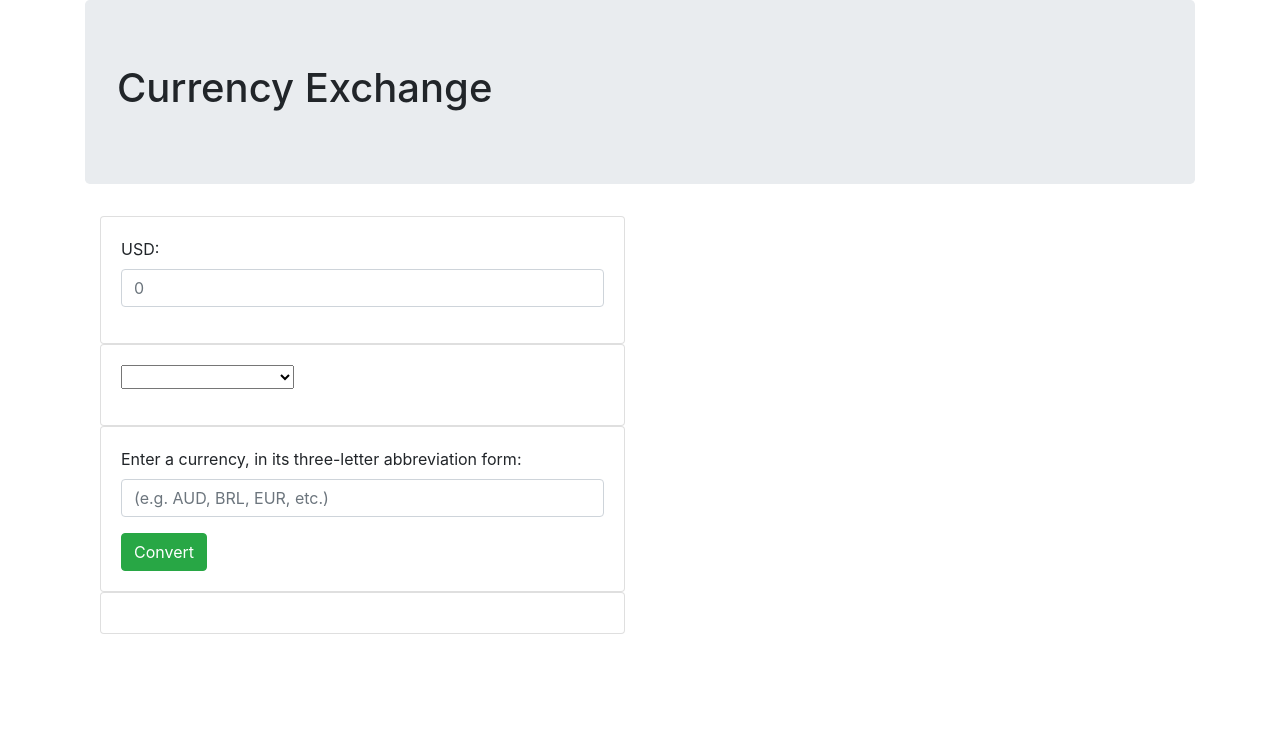
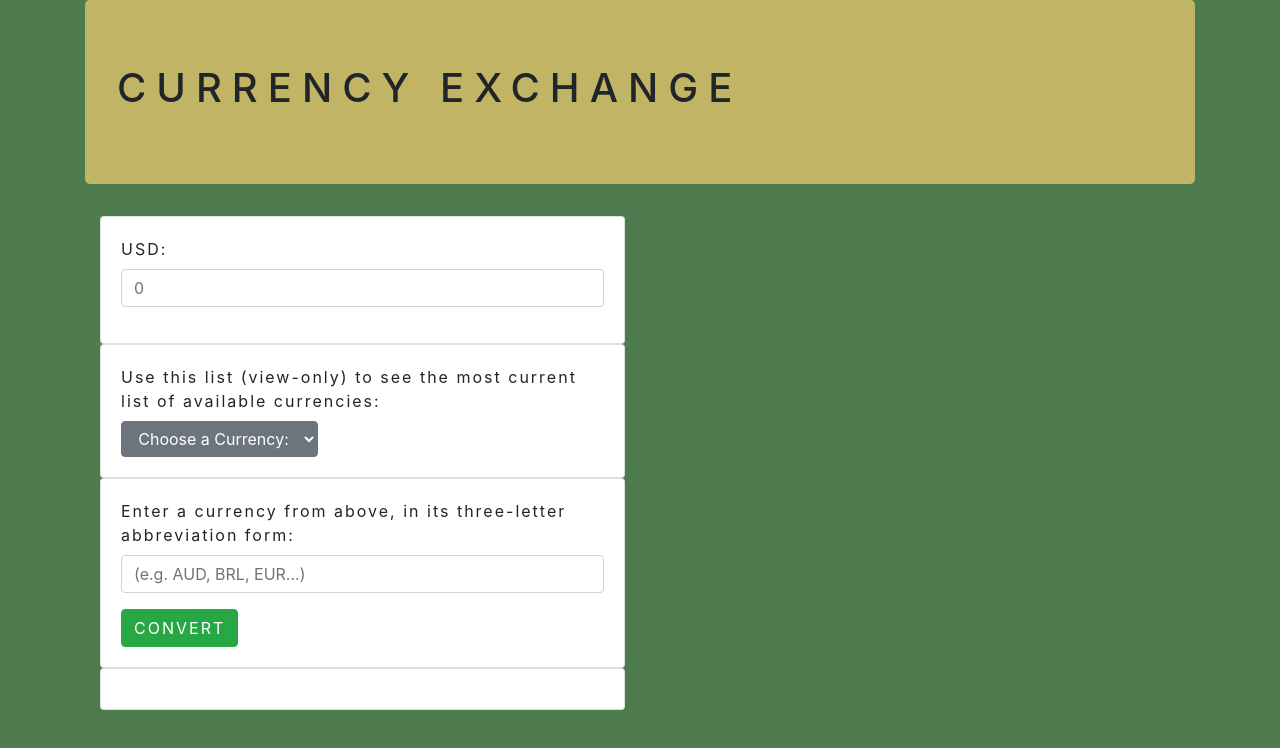
Before and after one commit to dani-t-codes/currency-exchange, a website built with webpack: page src/index.html in a window 1280 px wide. Built offline with nearby package versions, Linux system fonts and the light colour scheme.

Commit message:
Update page styling

```diff
--- a/src/css/styles.css
+++ b/src/css/styles.css
@@ -1,3 +1,20 @@
+body {
+  background-color: rgb(78, 123, 78);
+}
+
+label {
+  letter-spacing: 2px;
+}
+
+.jumbotron {
+  letter-spacing: 10px;
+  background: rgb(194, 180, 101);
+}
+
+#convertButton{
+  letter-spacing: 2px;
+}
+
 #hidden-response {
   display: none;
 }
--- a/src/index.html
+++ b/src/index.html
@@ -1,12 +1,13 @@
 <!DOCTYPE html>
 <html lang="en-US">
   <head>
+    <meta charset="UTF-8">
     <title>Currency Exchange</title>
   </head>
   <body>
     <div class="container">
       <div class="jumbotron">
-        <h1>Currency Exchange</h1>
+        <h1>CURRENCY EXCHANGE</h1>
       </div>
       <form id="currency-form">
         <div class="container">
@@ -16,7 +17,7 @@
                 <div class="card-body">
                   <div class="form-group">
                     <label for="numberToConvert">USD:</label>
-                    <input id="numberToConvert" class="form-control" type="number" placeholder="0" required>
+                    <input id="numberToConvert" class="form-control" type="number" min="0" placeholder="0" required>
                     <div class="userInput"></div>
                   </div>
                 </div>
@@ -27,9 +28,10 @@
             <div class="col-6">
               <div class="card">
                 <div class="card-body">
-                  <div class="form-group">
-                    <select id="dropDownToConvert" name="dropDownToConvert">
-                      <option for="dropDownToConvert" placeholder="Choose a Currency:" disabled>Choose a Currency:</option>
+                  <div class="dropdown">
+                    <label for="dropDownToConvert">Use this list (view-only) to see the most current list of available currencies:</label>
+                    <select class="btn btn-secondary dropdown-toggle" id="dropDownToConvert" name="dropDownToConvert">
+                      <option for="dropDownToConvert" placeholder="Choose a Currency:">Choose a Currency:</option>
                     </select>
                   </div>
                 </div>
@@ -41,11 +43,11 @@
               <div class="card">
                 <div class="card-body">
                   <div class="form-group">
-                    <label for="currency">Enter a currency, in its three-letter abbreviation form:</label>
-                    <input id="currency" class="form-control" type="text" placeholder="(e.g. AUD, BRL, EUR, etc.)" required>
+                    <label for="currency">Enter a currency from above, in its three-letter abbreviation form:</label>
+                    <input id="currency" class="form-control" type="text" placeholder="(e.g. AUD, BRL, EUR...)" required>
                   </div>
                   </select>
-                  <button type="submit" class="btn btn-success" id="convertButton">Convert</button>
+                  <button type="submit" class="btn btn-success" id="convertButton">CONVERT</button>
                 </div>
               </div>
             </div>
@@ -54,7 +56,6 @@
             <div class="col-6">
               <div class="card">
                 <div class="card-body">
-                  <div id="showRate"></div>
                   <div id="showConversion"></div>
                   <div id="showErrors"></div>
                 </div>
```
